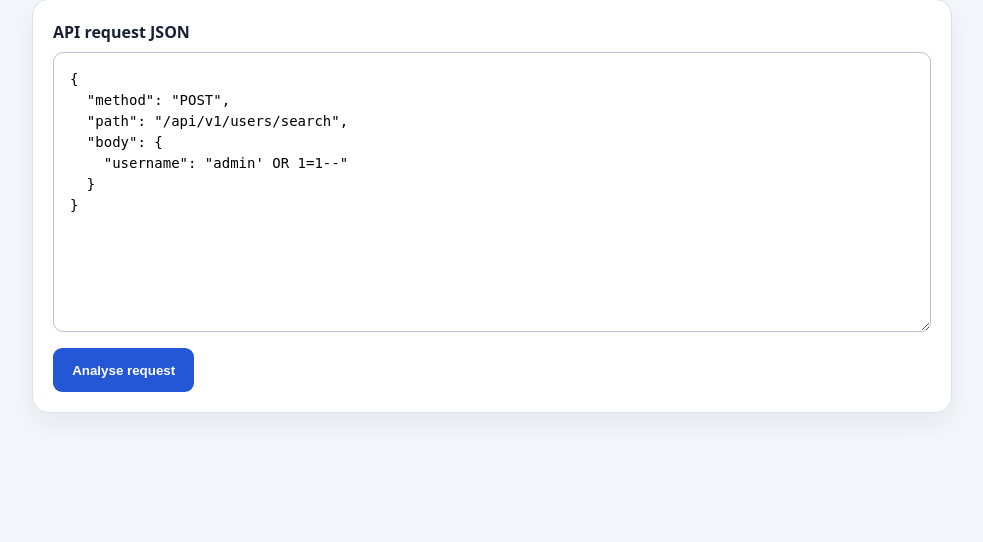
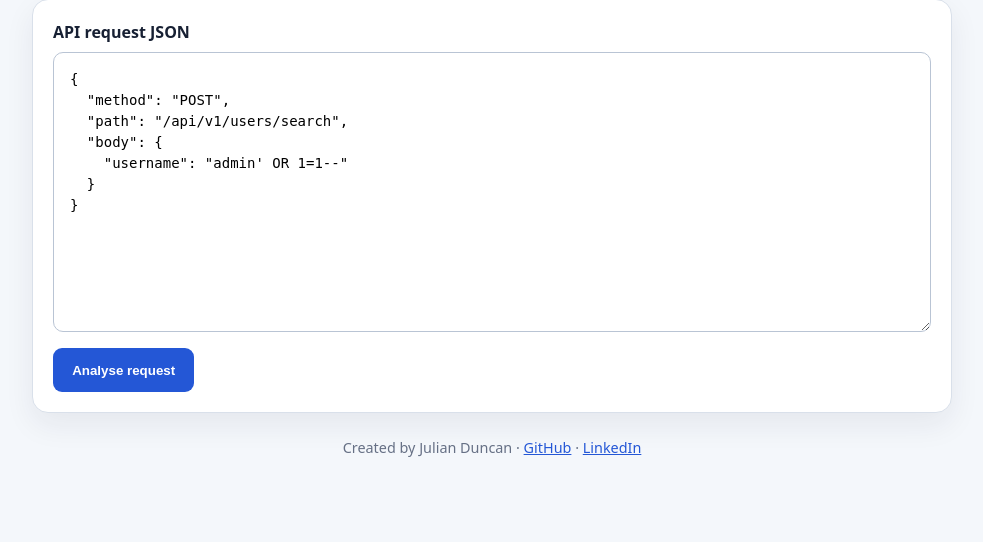
Before and after one commit to tubberjoe/security-api-detector, a Flask app: page / in a window 1280 px wide. Shown: the part 211-753 px from the top of the page, without its empty margins (148-1131 px from the left). Run offline with Flask 3, Linux system fonts and the light colour scheme.

Commit message:
Add website footer links

```diff
--- a/templates/index.html
+++ b/templates/index.html
@@ -30,6 +30,8 @@
     .signal p { color: var(--muted); margin: .3rem 0; }
     .evidence { background: #f5f7fa; border-radius: 8px; color: #39445a; font: 13px/1.4 ui-monospace, monospace; margin-top: .5rem; overflow-wrap: anywhere; padding: .7rem; }
     .error { border-left: 6px solid #c52d45; }
+    .footer { color: var(--muted); font-size: .9rem; margin-top: 1.5rem; text-align: center; }
+    .footer a { color: var(--blue); }
   </style>
 </head>
 <body>
@@ -53,6 +55,7 @@
     {% else %}<p>No suspicious indicators were detected in the supplied request.</p>{% endif %}
   </div>
   {% endif %}
+  <footer class="footer">Created by Julian Duncan · <a href="https://github.com/tubberjoe/security-api-detector">GitHub</a> · <a href="https://www.linkedin.com/in/julianduncanuk/">LinkedIn</a></footer>
 </main>
 </body>
 </html>
--- a/worker.py
+++ b/worker.py
@@ -20,6 +20,7 @@ button { background: var(--blue); border: 0; border-radius: 9px; color: white; c
 .Malicious { border-left: 6px solid #c52d45; } .Malicious .verdict { background: #fde8ed; color: #a51f38; } .Suspicious { border-left: 6px solid #d99000; } .Suspicious .verdict { background: #fff3d6; color: #895c00; } .Benign { border-left: 6px solid #16855b; } .Benign .verdict { background: #e3f7ee; color: #126744; }
 .score { font-size: 1.2rem; font-variant-numeric: tabular-nums; } .signal { border-top: 1px solid var(--line); margin-top: 1rem; padding-top: 1rem; } .signal-title { font-weight: 800; text-transform: capitalize; } .signal p { color: var(--muted); margin: .3rem 0; }
 .evidence { background: #f5f7fa; border-radius: 8px; color: #39445a; font: 13px/1.4 ui-monospace, monospace; margin-top: .5rem; overflow-wrap: anywhere; padding: .7rem; } .error { border-left: 6px solid #c52d45; }
+.footer { color: var(--muted); font-size: .9rem; margin-top: 1.5rem; text-align: center; } .footer a { color: var(--blue); }
 """
 
 
@@ -50,7 +51,7 @@ def _page(request_json: str, result: dict | None = None, error: str | None = Non
 <div class="eyebrow">Security analysis</div><h1>API Security Checker</h1>
 <p class="intro">Paste an API request as JSON. The detector checks its fields for SQL injection, path traversal, and SSRF indicators.</p>
 <form class="panel" method="post"><label for="request_json">API request JSON</label><textarea id="request_json" name="request_json">{escape(request_json)}</textarea><button type="submit">Analyse request</button></form>
-{error_html}{result_html}</main></body></html>"""
+{error_html}{result_html}<footer class="footer">Created by Julian Duncan · <a href="https://github.com/tubberjoe/security-api-detector">GitHub</a> · <a href="https://www.linkedin.com/in/julianduncanuk/">LinkedIn</a></footer></main></body></html>"""
 
 
 class Default(WorkerEntrypoint):
```
